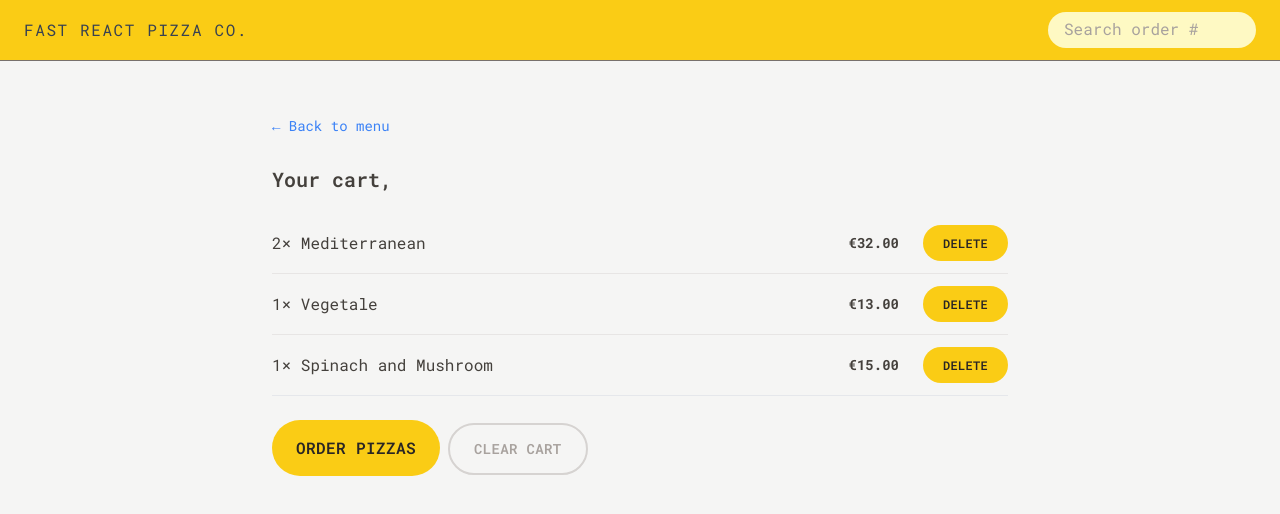
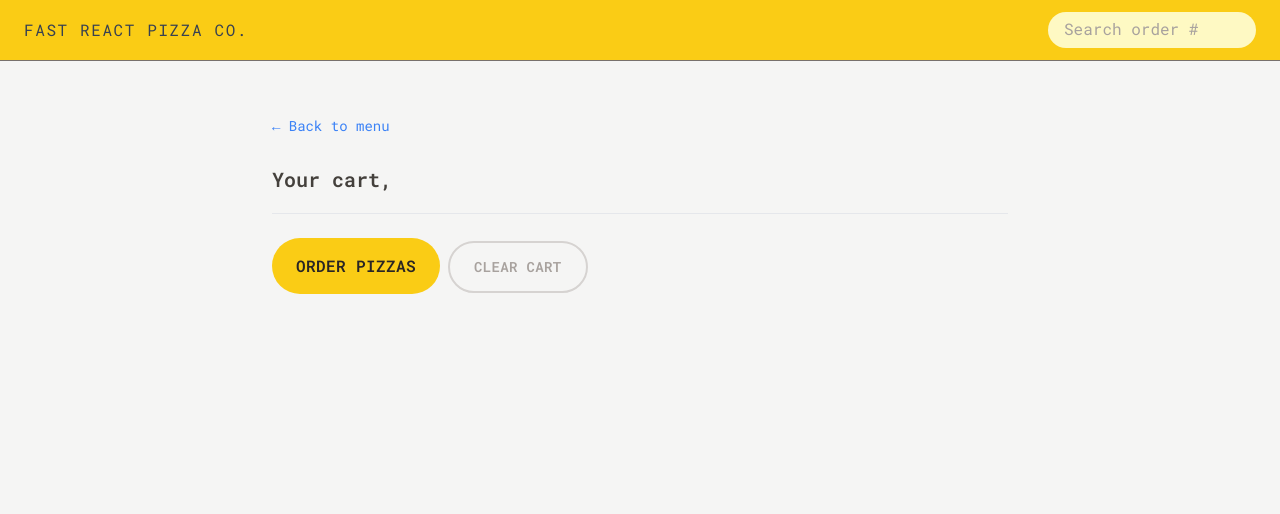
Before and after one commit to ehsanmehrjoo/Fast-React-Pizza, a React (Vite) app: page /cart in a window 1280 px wide. Shown: the top 514 px of the page. Built offline with nearby package versions, Linux system fonts and the light colour scheme.

Commit message:
Update  Cart

```diff
--- a/src/features/cart/Cart.jsx
+++ b/src/features/cart/Cart.jsx
@@ -29,7 +29,11 @@ const fakeCart = [
 ];
 
 function Cart() {
-  const cart = fakeCart;
+  // const cart = fakeCart;
+  const cart = useSelector(state => state.cart.cart)
+  console.log(cart);
+
+
 const username = useSelector(state => state.user.username)
   return (
     <div className='py-3 px-4'>
```
